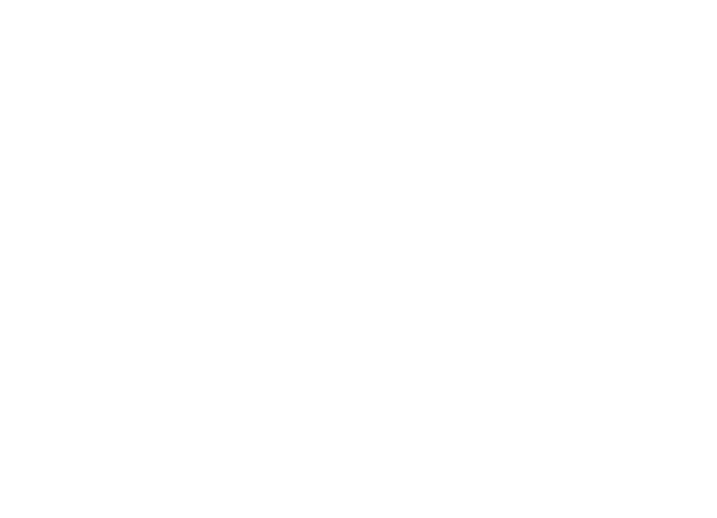
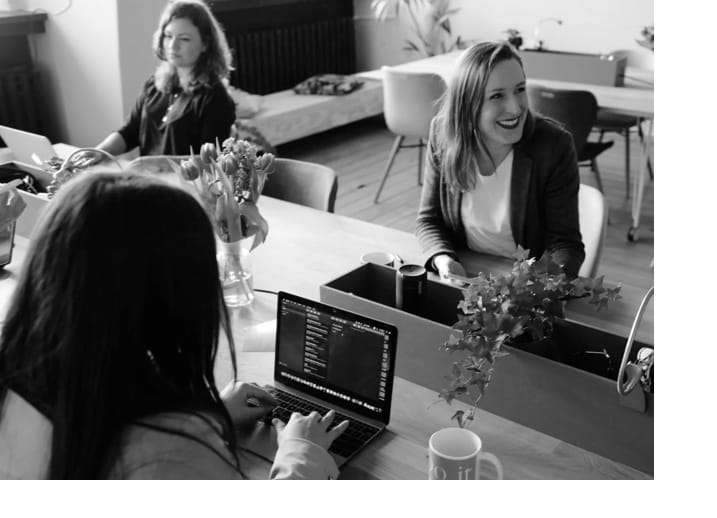
Before and after one commit to Sergi-CM/202301-w2ch1-sergi-casquero, a website built with Parcel: page src/index.html in a window 1280 px wide. Shown: the whole page, without its empty margins (0-717 px from the left). Built offline with nearby package versions, Linux system fonts and the light colour scheme.

```diff
--- a/package.json
+++ b/package.json
@@ -17,5 +17,10 @@
     "husky": "^8.0.0",
     "parcel": "^2.8.2",
     "rimraf": "^4.0.7"
+  },
+  "dependencies": {
+    "@fontsource/inter": "^4.5.14",
+    "@fontsource/lexend-deca": "^4.5.13",
+    "@fortawesome/fontawesome-free": "^6.2.1"
   }
 }
--- a/src/index.html
+++ b/src/index.html
@@ -12,7 +12,9 @@
 
 <body>
 
-
+  <article class="stats-container">
+    <img src="assets/image-header-mobile.jpg" alt="Working team">
+  </article>
 
 </body>
 
--- /dev/null
+++ b/src/sass/_reset.scss
@@ -0,0 +1,9 @@
+*,
+::before,
+::after {
+  box-sizing: border-box;
+}
+
+body {
+  margin: 0;
+}
--- a/src/sass/style.scss
+++ b/src/sass/style.scss
@@ -0,0 +1,3 @@
+@use "./global";
+@use "./reset";
+@use "variables/colors";
```
Also changed, not shown: 1 other file.
